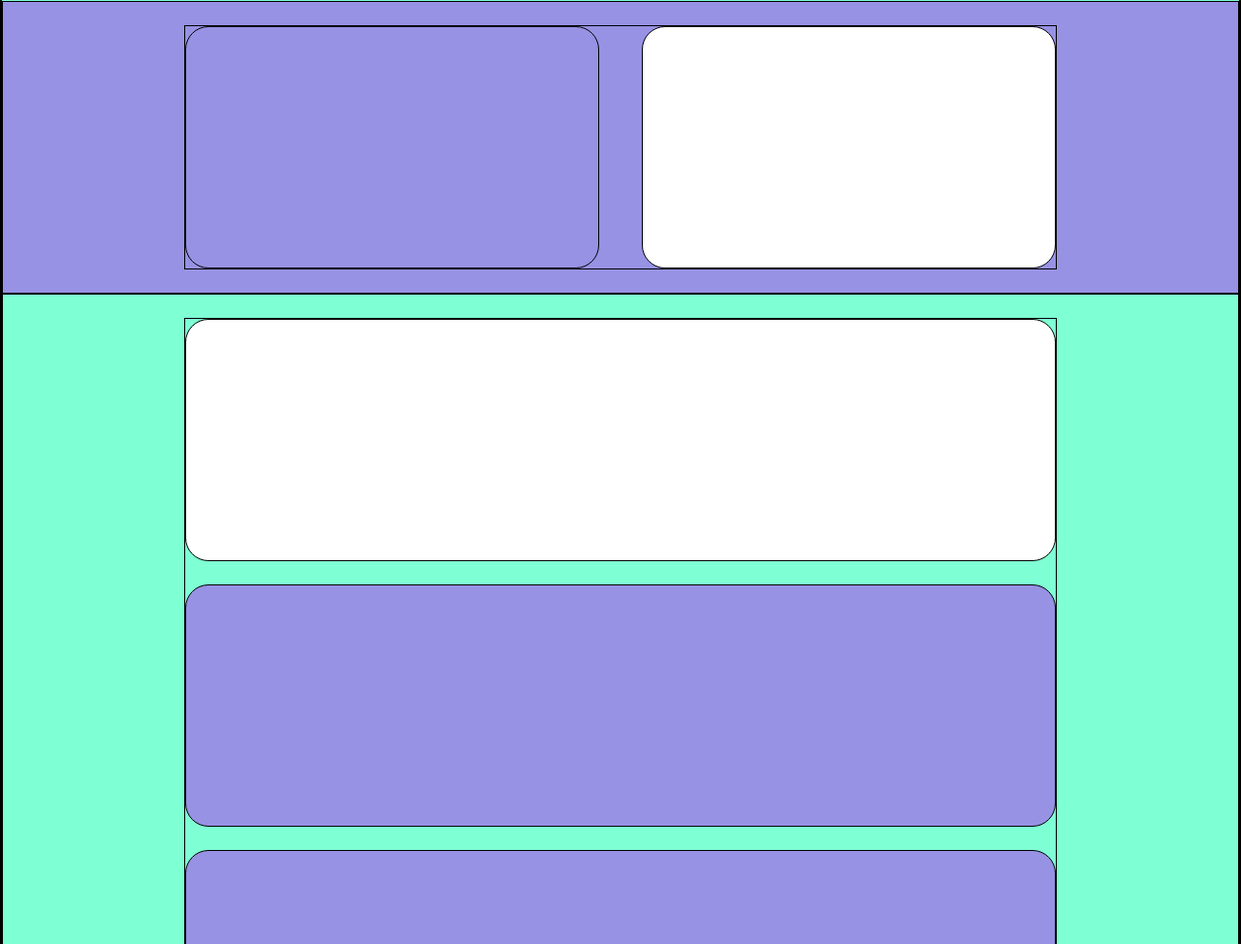
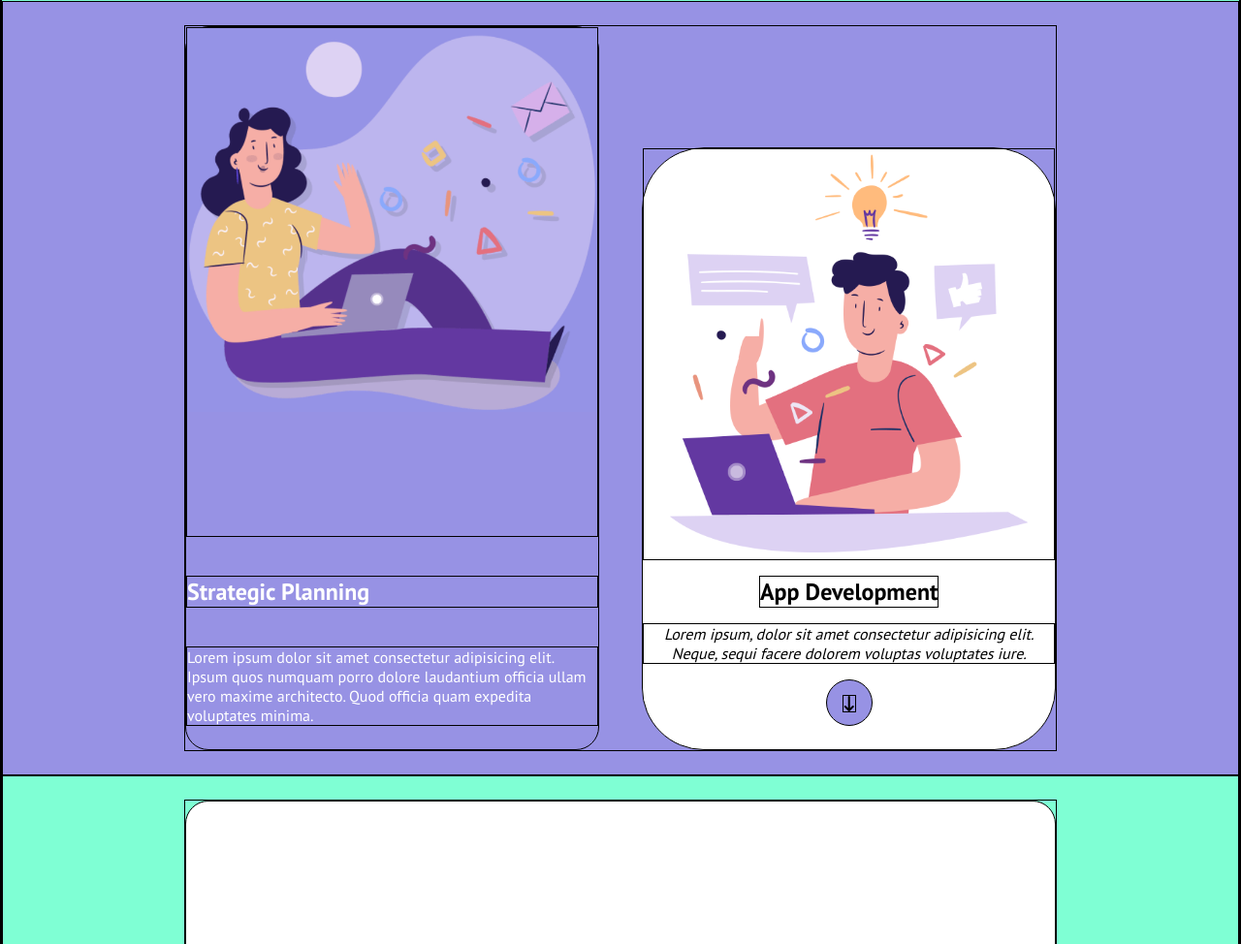
Before and after one commit to SalvoBevilacqua/htmlcss-responsive-layout, a plain HTML site: page index.html in a window 1280 px wide. Shown: the part 734-1708 px from the top of the page at 97% size. Drawn offline with Linux system fonts and the light colour scheme.

Commit message:
fix:planning

```diff
--- a/css/responsive.css
+++ b/css/responsive.css
@@ -78,6 +78,13 @@
         width: calc(95% / 2);
         margin: 0;
     }
+    /* .app {
+        height: 50%;
+    } */
+
+    .strategic img {
+        padding-bottom: 8rem;
+    }
 }
 
 /* BENEFITS */
--- a/css/style.css
+++ b/css/style.css
@@ -143,8 +143,42 @@ header i {
     background-color: var(--background_violet);
 }
 
+.white{
+    text-align: left;
+    color: white;
+}
+
 .planning .container .card:last-child {
     background-color: white;
+    border-radius: 4rem;
+}
+
+.italic {
+    font-style: italic;
+}
+
+.arrow {
+    display: inline-block;
+    height: 3rem;
+    width: 3rem;
+    line-height: 3rem;
+    background-color: var(--background_violet);
+    border-radius: 50%;
+}
+
+.strategic {
+    display: flex;
+    flex-direction: column;
+    gap: 2.5rem;
+    padding-bottom: 1.5rem;
+}
+
+.app {
+    display: flex;
+    flex-direction: column;
+    gap: 1rem;
+    padding-bottom: 1.5rem;
+    align-items: center;
 }
 
 /* TESTIMONIALS */
--- a/index.html
+++ b/index.html
@@ -73,10 +73,18 @@
         <!-- PLANNING -->
         <section class="planning">
             <div class="container">
-                <div class="card">
+                <div class="card strategic">
+                    <img src="img/planning1.png" alt="plan1">
+                    <h2 class="white">Strategic Planning</h2>
+                    <p class="white">Lorem ipsum dolor sit amet consectetur adipisicing elit. Ipsum quos numquam porro dolore laudantium officia ullam vero maxime architecto. Quod officia quam expedita voluptates minima.</p>
+                </div>
 
+                <div class="card app">
+                    <img src="img/planning2.png" alt="plan2">
+                    <h2 class="black">App Development</h2>
+                    <p class="italic">Lorem ipsum, dolor sit amet consectetur adipisicing elit. Neque, sequi facere dolorem voluptas voluptates iure.</p>
+                    <span class="arrow"><i class="fa-solid fa-arrow-down-long" style="color: #000000;"></i></span>
                 </div>
-                <div class="card"></div>
             </div>
         </section>
 
```
